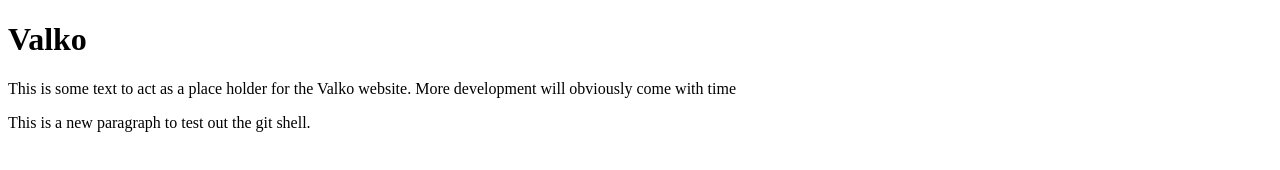
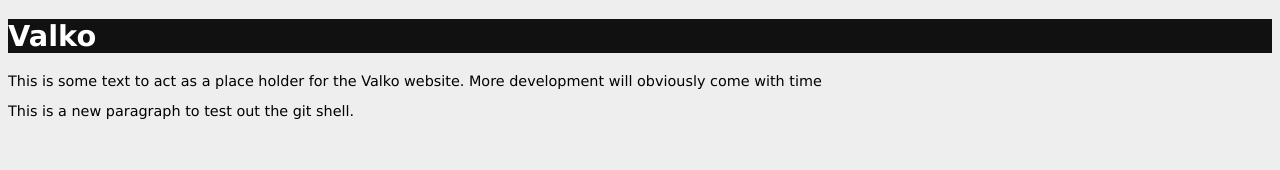
Before and after one commit to Crowella90/ValkoBand, a plain HTML site: page public_html/index.html in a window 1280 px wide. Drawn offline with Linux system fonts and the light colour scheme.

Commit message:
Header test
Added quick css and header function to check how it all works.

```diff
--- a/public_html/index.html
+++ b/public_html/index.html
@@ -11,12 +11,28 @@
 
     <!-- Page title -->
     <title>Valko | Development Site</title>
+
+    <!-- Style -->
+    <style>
+    	body {
+    		background-color: #eee;
+    		font-size: 0.9em;
+    		font-family: Verdana, Arial, Times New Roman;
+    	}
+    	header {
+    		display:block;
+    		background-color: #111;
+    		color: #fff;
+    	}
+    </style>
   </head>
 
   <!-- Begin page body -->
   <body>
     <!-- Main page header -->
-    <h1>Valko</h1>
+    <header>
+    	<h1>Valko</h1>
+    </header>
 
     <!-- Page content -->
     <p>This is some text to act as a place holder for the Valko website. More development will obviously come with time</p>
```
